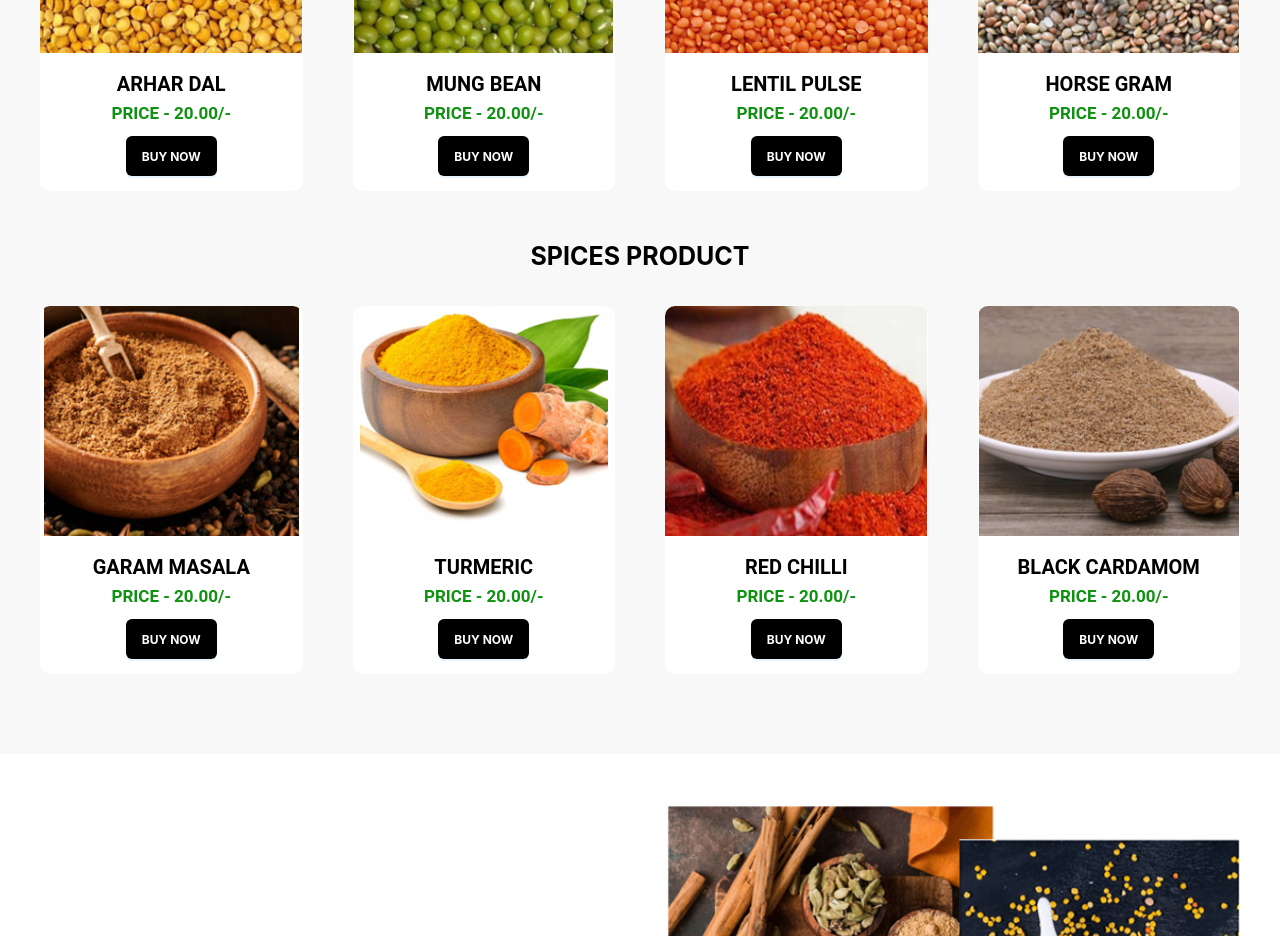
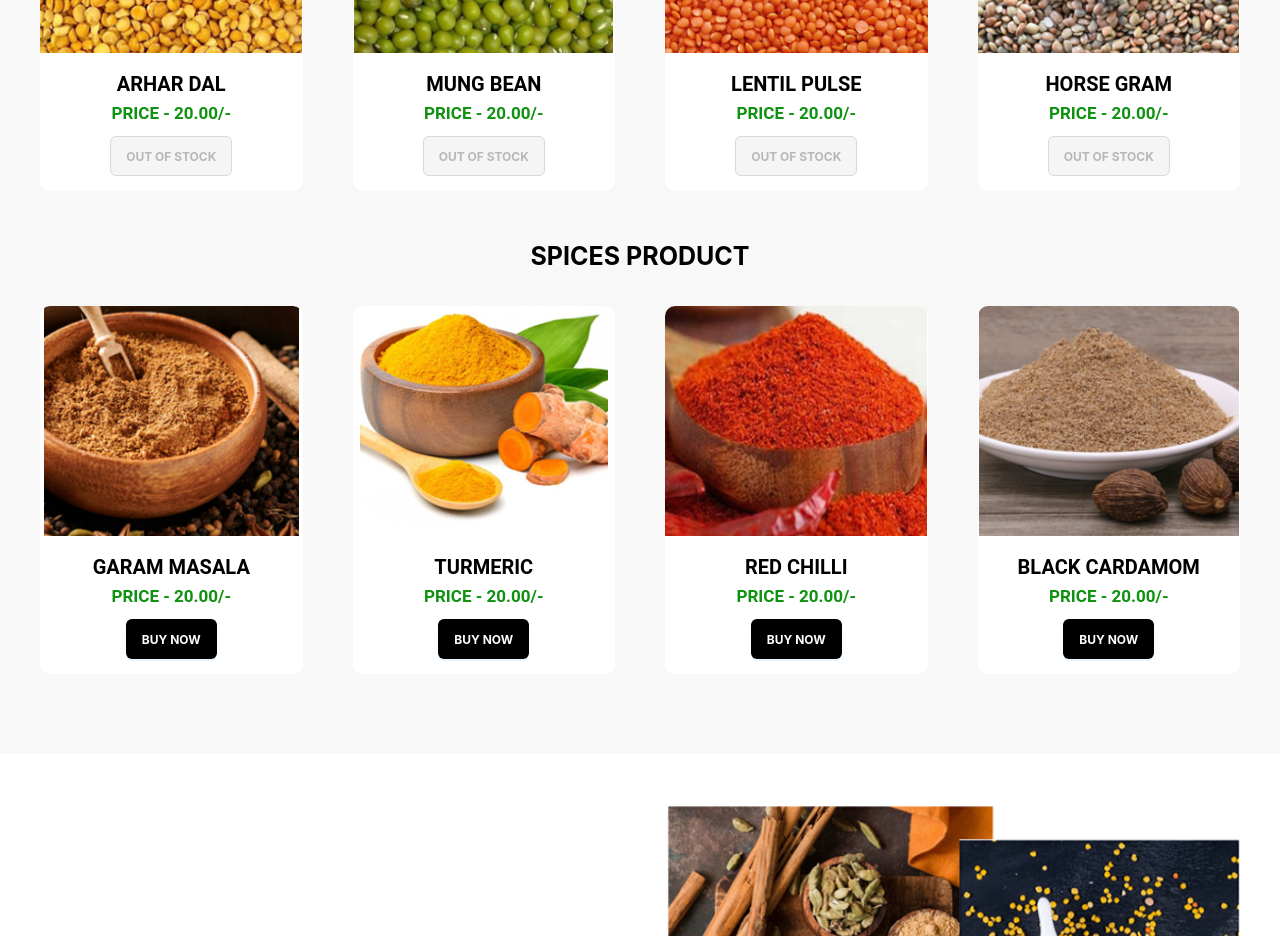
Before and after one commit to chahalinder0007/farmtoyoufresh, a React (Create React App) app: page / in a window 1280 px wide. Shown: the part 1460-2396 px from the top of the page. Built offline with nearby package versions, Linux system fonts and the light colour scheme.

Commit message:
updated components for the code to include the out of stock components

```diff
--- a/src/components/pulsesProductList/content.ts
+++ b/src/components/pulsesProductList/content.ts
@@ -7,6 +7,7 @@ export const productList = [
     price: "20.00/-",
     buttonText: "Buy Now",
     buttonLink: "/",
+    inStock: false,
   },
   {
     key: "2",
@@ -15,6 +16,7 @@ export const productList = [
     price: "20.00/-",
     buttonText: "Buy Now",
     buttonLink: "/",
+    inStock: false,
   },
   {
     key: "3",
@@ -23,6 +25,7 @@ export const productList = [
     price: "20.00/-",
     buttonText: "Buy Now",
     buttonLink: "/",
+    inStock: false,
   },
   {
     key: "4",
@@ -31,6 +34,7 @@ export const productList = [
     price: "20.00/-",
     buttonText: "Buy Now",
     buttonLink: "/",
+    inStock: false,
   },
 ];
 
@@ -43,6 +47,7 @@ export const productList2 = [
     price: "20.00/-",
     buttonText: "Buy Now",
     buttonLink: "/",
+    inStock: false,
   },
   {
     key: "2",
@@ -51,6 +56,7 @@ export const productList2 = [
     price: "20.00/-",
     buttonText: "Buy Now",
     buttonLink: "/",
+    inStock: false,
   },
   {
     key: "3",
@@ -59,6 +65,7 @@ export const productList2 = [
     price: "20.00/-",
     buttonText: "Buy Now",
     buttonLink: "/",
+    inStock: false,
   },
   {
     key: "4",
@@ -67,5 +74,6 @@ export const productList2 = [
     price: "20.00/-",
     buttonText: "Buy Now",
     buttonLink: "/",
+    inStock: false,
   },
 ];
--- a/src/components/pulsesProductList/index.tsx
+++ b/src/components/pulsesProductList/index.tsx
@@ -1,7 +1,7 @@
+import React from 'react';
 import { Button, Col, Row } from "antd";
-import "./style.scss";
-import { productList, productListHeading1 } from "./content";
-import { useAppContext } from "../../context";
+import { productList, productListHeading1 } from "./content";  // Make sure the path is correct
+import { useAppContext } from "../../context";  // Make sure the path is correct
 
 const PulsesProductCategory = () => {
   const { setRoute } = useAppContext();
@@ -14,13 +14,13 @@ const PulsesProductCategory = () => {
             <Col key={c.key} xs={24} sm={12} lg={6}>
               <div
                 className="product"
-                onClick={() => setRoute(`${c.buttonLink}`)}
+                onClick={() => c.inStock && setRoute(`${c.buttonLink}`)}
               >
                 <img src={c.productImg} alt="pulse" />
                 <h2>{c.name}</h2>
                 <p>Price - {c.price}</p>
-                <Button type="primary" className="primary_btn">
-                  {c.buttonText}
+                <Button type="primary" className="primary_btn" disabled={!c.inStock}>
+                  {c.inStock ? c.buttonText : "Out of Stock"}
                 </Button>
               </div>
             </Col>
```
